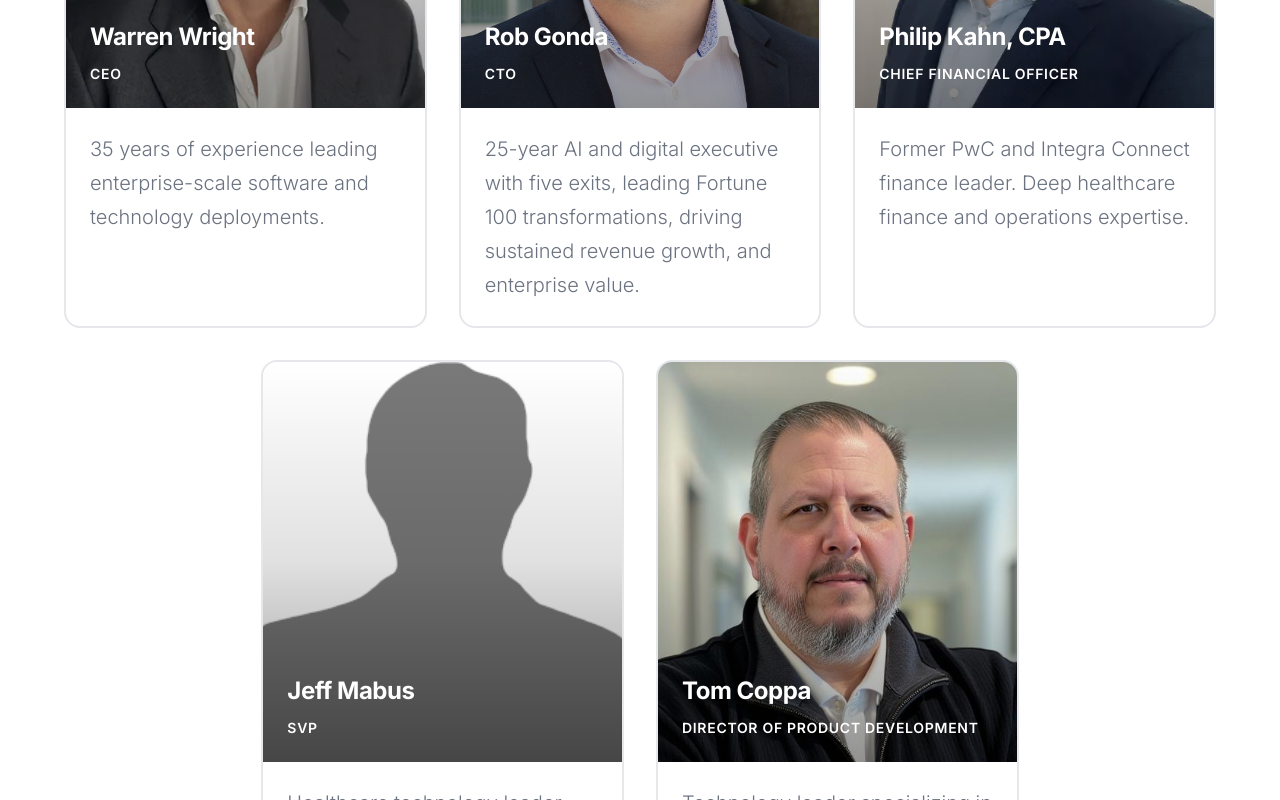
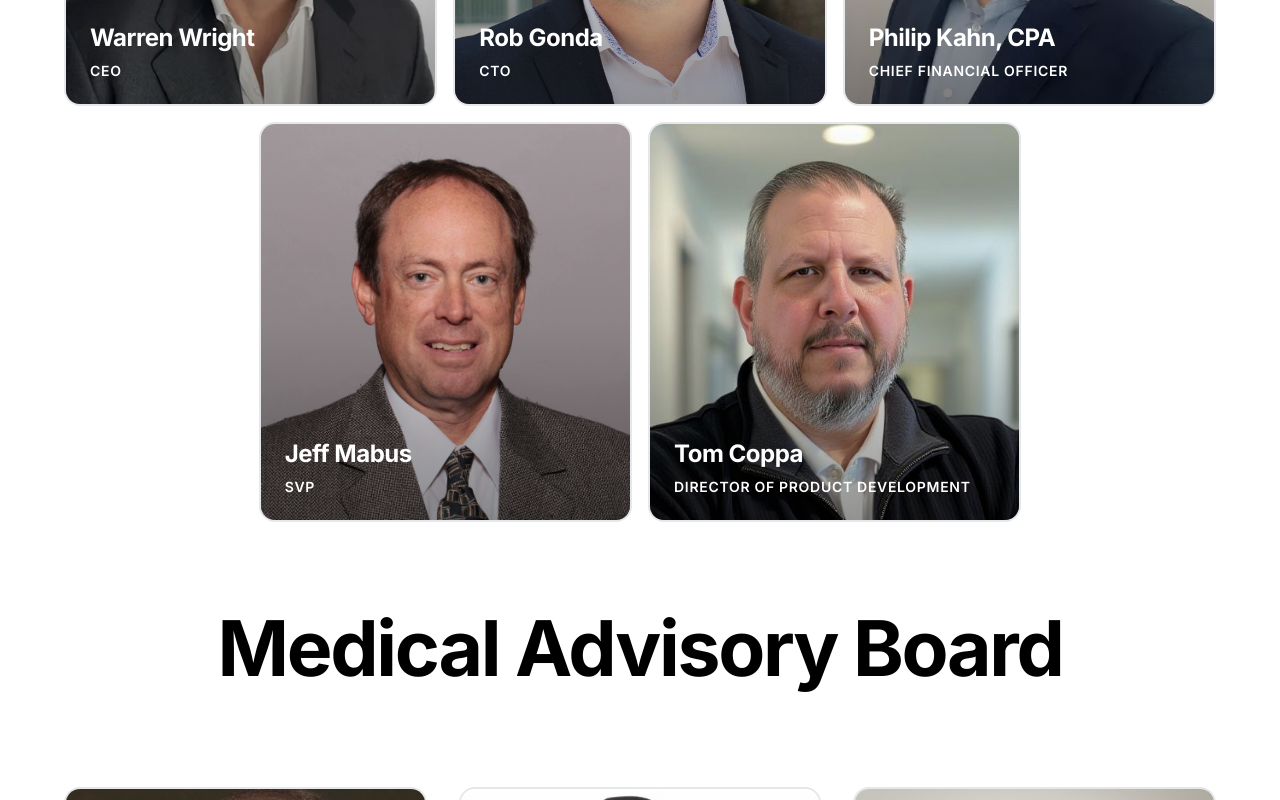
Before and after one commit to twicecoder10/nxxus, a React (Vite) app: page /about in a window 1280 px wide. Shown: the part 840-1640 px from the top of the page. Built offline with nearby package versions, Linux system fonts and the light colour scheme.

Commit message:
Update team section with flip cards, reposition team members, update logo size, and replace video

```diff
--- a/src/components/Footer.tsx
+++ b/src/components/Footer.tsx
@@ -47,7 +47,7 @@ export function Footer() {
               <img
                 src="/Final long_Long Logo Black BG.png"
                 alt="NXXIM Logo"
-                style={{ height: '1.75rem', width: 'auto' }}
+                style={{ height: '2.0125rem', width: 'auto' }}
               />
             </div>
             <p className="text-[#94B3D8]/60" style={{ fontSize: '0.875rem', lineHeight: 1.6 }}>
--- a/src/components/Navigation.tsx
+++ b/src/components/Navigation.tsx
@@ -98,7 +98,7 @@ export function Navigation() {
               <img
                 src={shouldShowWhiteBg ? '/Final long_Long Logo White BG.png' : '/Final long_Long Logo Black BG.png'}
                 alt="NXXIM Logo"
-                style={{ height: 'clamp(1.25rem, 3vw, 1.75rem)', width: 'auto' }}
+                style={{ height: 'clamp(1.4375rem, 3.45vw, 2.0125rem)', width: 'auto' }}
               />
             </motion.div>
           </Link>
--- a/src/components/ProductSection.tsx
+++ b/src/components/ProductSection.tsx
@@ -1,7 +1,7 @@
 import { motion, useScroll, useTransform } from 'motion/react';
 import { useRef, useState, useEffect } from 'react';
 import React from 'react';
-import unifiedVideo from '../../pics/unifiedvideo2.mp4';
+import unifiedVideo from '../../pics/gen4.mp4';
 
 export function ProductSection() {
   const containerRef = useRef(null);
--- a/src/components/TeamSection.tsx
+++ b/src/components/TeamSection.tsx
@@ -16,6 +16,7 @@ import barryMangelImage from '../../pics/Barry-David-Mangel.jpg';
 import drRephaelYechieliImage from '../../pics/Dr-Rephael-Yechieli.webp';
 import gauravMalikImage from '../../pics/GauravMalik.jpeg';
 import robGondaImage from '../../pics/RobGonda.jpeg';
+import jeffMabusImage from '../../pics/JefferyMabus.jpg';
 
 export function TeamSection() {
   const containerRef = useRef(null);
@@ -47,7 +48,7 @@ export function TeamSection() {
       name: 'Jeff Mabus',
       title: 'SVP',
       bio: 'Healthcare technology leader with 25 years designing software, leading implementations, and advancing interoperability solutions globally.',
-      image: tomImagedol,
+      image: jeffMabusImage,
     },
     {
       name: 'Tom Coppa',
@@ -59,7 +60,6 @@ export function TeamSection() {
   ];
 
   const coreTeam = [
-
     {
       name: 'Joseph Bamberger',
       title: 'Founder and CEO',
@@ -84,7 +84,6 @@ export function TeamSection() {
       bio: 'Capital markets and product strategy background with $200M+ in multifamily transactions and experience in real estate, venture, compliance, and early-stage tech.',
       image: aviImage,
     },
-
   ];
 
   const medicalAdvisoryBoard = [
@@ -126,6 +125,33 @@ export function TeamSection() {
             grid-column: 2 / 3;
           }
         }
+        .flip-card-container {
+          perspective: 1000px;
+          height: 100%;
+          min-height: 400px;
+        }
+        .flip-card-inner {
+          position: relative;
+          width: 100%;
+          height: 100%;
+          min-height: 400px;
+          transition: transform 0.6s;
+          transform-style: preserve-3d;
+        }
+        .flip-card-container:hover .flip-card-inner {
+          transform: rotateY(180deg);
+        }
+        .flip-card-front, .flip-card-back {
+          position: absolute;
+          width: 100%;
+          height: 100%;
+          min-height: 400px;
+          backface-visibility: hidden;
+          -webkit-backface-visibility: hidden;
+        }
+        .flip-card-back {
+          transform: rotateY(180deg);
+        }
       `}</style>
       <section
         id="team"
@@ -161,30 +187,54 @@ export function TeamSection() {
             Our team brings decades of experience building, scaling, and operating technology inside large healthcare systems
           </p>
 
-          {/* Team Grid */}
-          <div className="grid md:grid-cols-3 gap-8 items-stretch max-w-[1040px] mx-auto">
-            {/* First Row: First 3 members */}
-            {enterpriseLeaders.slice(0, 3).map((member, idx) => (
+          {/* Team Grid - Row 1: Warren(1), Rob(2), Philip(3); Row 2: Jeff(between 1-2), Tom(between 2-3) */}
+          <div className="grid grid-cols-1 sm:grid-cols-2 md:grid-cols-3 gap-4 items-stretch max-w-[1040px] mx-auto">
+            {enterpriseLeaders.map((member, idx) => {
+              const isWarren = member.name === 'Warren Wright';
+              const isRobGonda = member.name === 'Rob Gonda';
+              const isPhilipKahn = member.name === 'Philip Kahn, CPA';
+              const isJeffMabus = member.name === 'Jeff Mabus';
+              const isTomCoppa = member.name === 'Tom Coppa';
+
+              // Position: Row 1 - Warren(1), Rob(2), Philip(3); Row 2 - Jeff(spans 1-2, centered), Tom(spans 2-3, centered)
+              let gridStyle: React.CSSProperties = {};
+              if (isWarren) {
+                gridStyle = { gridColumn: '1', gridRow: '1' };
+              } else if (isRobGonda) {
+                gridStyle = { gridColumn: '2', gridRow: '1' };
+              } else if (isPhilipKahn) {
+                gridStyle = { gridColumn: '3', gridRow: '1' };
+              } else if (isJeffMabus) {
+                gridStyle = { gridColumn: '1 / 3', gridRow: '2' };
+              } else if (isTomCoppa) {
+                gridStyle = { gridColumn: '2 / 4', gridRow: '2' };
+              }
+
+              // For Jeff and Tom, wrap in centered container
+              if (isJeffMabus || isTomCoppa) {
+                return (
+                  <div key={idx} className="w-full flex justify-center" style={gridStyle}>
+                    <div className="w-full" style={{ maxWidth: 'calc(50% - 0.5rem)' }}>
                       <TeamCard
-                key={idx}
                         member={member}
                         index={idx}
+                        isFlipCard={true}
                       />
-            ))}
-            {/* Second Row: Last 2 members centered */}
-            <div className="second-row-wrapper">
-              {enterpriseLeaders.slice(3).map((member, idx) => {
-                const isTomCoppa = member.name === 'Tom Coppa';
+                    </div>
+                  </div>
+                );
+              }
+
               return (
+                <div key={idx} className="w-full" style={gridStyle}>
                   <TeamCard
-                    key={idx + 3}
                     member={member}
-                    index={idx + 3}
-                    shouldCenter={isTomCoppa}
+                    index={idx}
+                    isFlipCard={true}
                   />
+                </div>
               );
             })}
-            </div>
           </div>
         </motion.div>
 
@@ -211,7 +261,7 @@ export function TeamSection() {
           {/* Medical Advisory Board Grid */}
           <div className="grid md:grid-cols-3 gap-8 items-stretch max-w-[1040px] mx-auto">
             {medicalAdvisoryBoard.map((member, idx) => (
-              <TeamCard key={idx} member={member} index={idx} />
+              <TeamCard key={idx} member={member} index={idx} isFlipCard={true} />
             ))}
           </div>
         </motion.div>
@@ -240,13 +290,31 @@ export function TeamSection() {
           <div className="grid md:grid-cols-3 gap-8 items-stretch max-w-[1040px] mx-auto">
             {coreTeam.map((member, idx) => {
               const isAviGrossman = member.name === 'Avi Grossman, MBA';
+              const isAkivaPodolsky = member.name === 'Akiva Podolsky';
+              const isJosephBamberger = member.name === 'Joseph Bamberger';
+              const isDrJosephChalil = member.name === 'Dr. Joseph M. Chalil';
+
+              // Position: Row 1 - Joseph(1), Akiva(2), Dr. Joseph(3); Row 2 - Avi(2, below Akiva)
+              let gridStyle: React.CSSProperties = {};
+              if (isJosephBamberger) {
+                gridStyle = { gridColumn: '1', gridRow: '1' };
+              } else if (isAkivaPodolsky) {
+                gridStyle = { gridColumn: '2', gridRow: '1' };
+              } else if (isDrJosephChalil) {
+                gridStyle = { gridColumn: '3', gridRow: '1' };
+              } else if (isAviGrossman) {
+                gridStyle = { gridColumn: '2', gridRow: '2' };
+              }
+
               return (
+                <div key={idx} className="w-full" style={gridStyle}>
                   <TeamCard
-                  key={idx}
                     member={member}
                     index={idx}
                     shouldCenter={isAviGrossman}
+                    isFlipCard={true}
                   />
+                </div>
               );
             })}
           </div>
@@ -258,11 +326,12 @@ export function TeamSection() {
   );
 }
 
-function TeamCard({ member, index, shouldCenter = false }: { member: any; index: number; shouldCenter?: boolean }) {
+function TeamCard({ member, index, shouldCenter = false, isFlipCard = false }: { member: any; index: number; shouldCenter?: boolean; isFlipCard?: boolean }) {
   const isAviGrossman = member.name === 'Avi Grossman, MBA';
   const isRobGonda = member.name === 'Rob Gonda';
   const isTomCoppa = member.name === 'Tom Coppa';
   const isDrBarryMangel = member.name === 'Dr. Barry D. Mangel, MD';
+  const isJeffMabus = member.name === 'Jeff Mabus';
 
   // Determine object position based on member
   let objectPosition = 'center top';
@@ -272,8 +341,72 @@ function TeamCard({ member, index, shouldCenter = false }: { member: any; index:
     objectPosition = 'center 29%'; // Moved up to reduce gap at top
   } else if (isDrBarryMangel) {
     objectPosition = 'center 1%'; // Moved down (from 'center top' to increase gap at top)
+  } else if (isJeffMabus) {
+    objectPosition = 'center 23%'; // Moved up to reduce gap at top
   }
 
+  // Flip card version for Enterprise Leaders section
+  if (isFlipCard) {
+    return (
+      <motion.div
+        className="h-full"
+        initial={{ opacity: 0, y: 40 }}
+        whileInView={{ opacity: 1, y: 0 }}
+        viewport={{ once: true }}
+        transition={{ duration: 0.6, delay: index * 0.15 }}
+      >
+        <div className="flip-card-container h-full">
+          <div className="flip-card-inner">
+            {/* Front of card - Image, Name, Title */}
+            <div className="flip-card-front">
+              <div className="bg-white rounded-2xl overflow-hidden border-2 border-[#E5E7EB] hover:border-[#94B3D8] transition-all duration-500 h-full">
+                <div className="relative h-full min-h-[400px]">
+                  <img
+                    src={member.image}
+                    alt={member.name}
+                    className="w-full h-full object-cover"
+                    style={{ objectPosition, minHeight: '400px' }}
+                  />
+
+                  {/* Gradient Overlay */}
+                  <div className="absolute inset-0 bg-gradient-to-t from-black/70 via-black/20 to-transparent opacity-60 transition-opacity duration-500" />
+
+                  {/* Name overlay on image */}
+                  <motion.div
+                    className="absolute bottom-0 left-0 right-0 p-6"
+                    initial={{ y: 20, opacity: 0 }}
+                    whileInView={{ y: 0, opacity: 1 }}
+                    viewport={{ once: true }}
+                    transition={{ duration: 0.6, delay: 0.3 + index * 0.15 }}
+                  >
+                    <div className="text-white mb-2" style={{ fontSize: '1.5rem', fontWeight: 700, letterSpacing: '-0.02em', lineHeight: 1.2 }}>
+                      {member.name}
+                    </div>
+                    <div className="text-white" style={{ fontSize: '0.875rem', fontWeight: 600, letterSpacing: '0.05em', textTransform: 'uppercase', lineHeight: 1.4 }}>
+                      {member.title}
+                    </div>
+                  </motion.div>
+                </div>
+              </div>
+            </div>
+
+            {/* Back of card - Bio/Description */}
+            <div className="flip-card-back">
+              <div className="bg-white rounded-2xl overflow-hidden border-2 border-[#94B3D8] h-full flex flex-col">
+                <div className="p-4 flex-1 flex items-center justify-center">
+                  <p className="text-[#6B7280] text-center" style={{ fontSize: '20px', lineHeight: 1.6, fontWeight: 300 }}>
+                    {member.bio}
+                  </p>
+                </div>
+              </div>
+            </div>
+          </div>
+        </div>
+      </motion.div>
+    );
+  }
+
+  // Regular card (non-flip) for other sections
   return (
     <motion.div
       className={`group h-full ${isAviGrossman ? 'avi-grossman-card' : ''}`}
```
Also changed, not shown: pics/JefferyMabus.jpg (added), 1 other file (tests, documents, lock files or other folders). Lines whose indentation alone changed are shown as unchanged.
